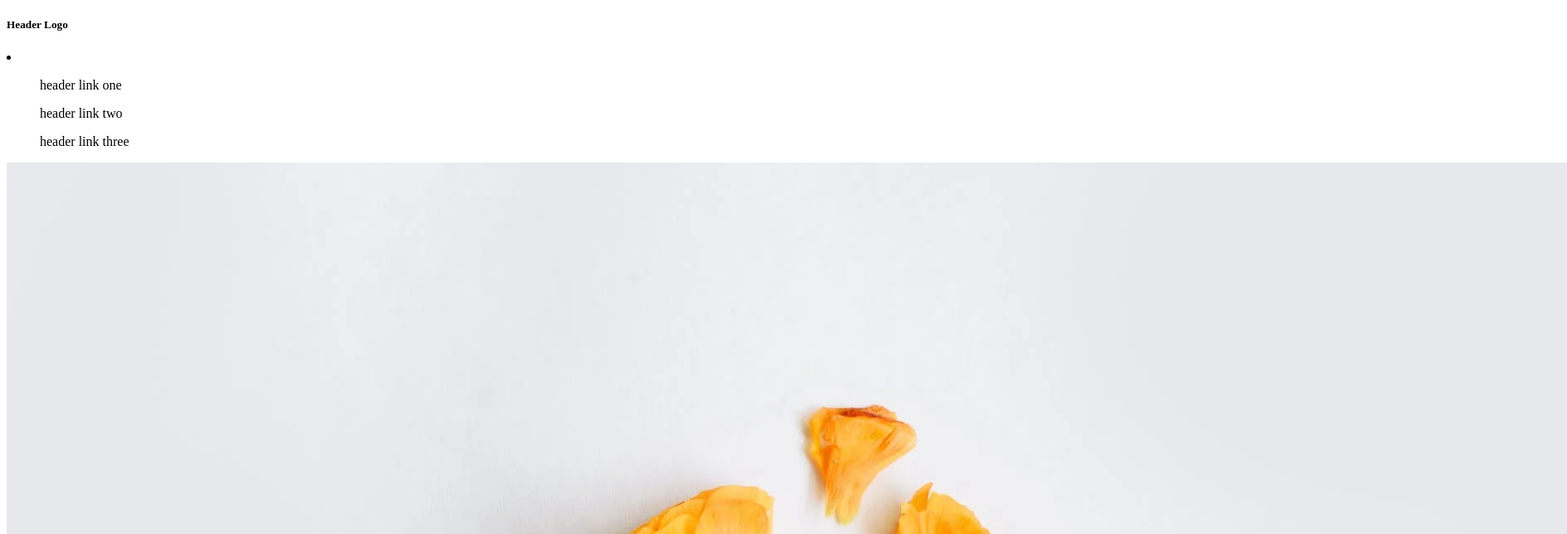
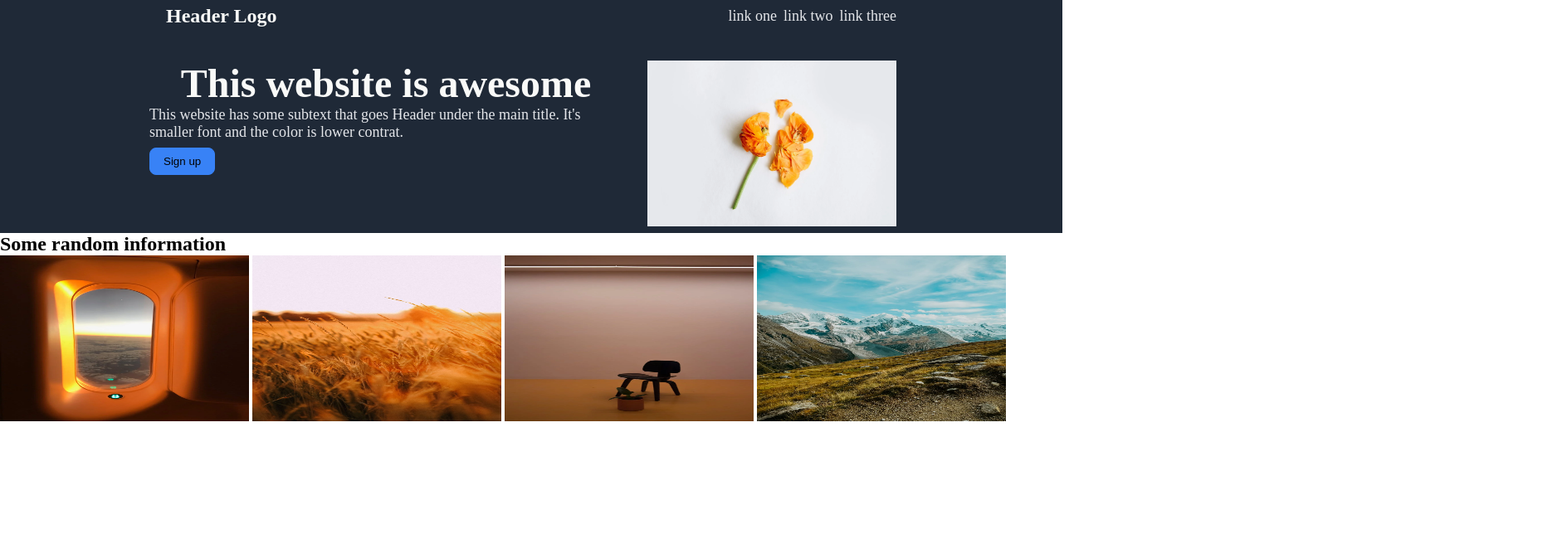
Before and after one commit to AwiyarBracket/landing-page, a plain HTML site: page index.html in a window 1280 px wide. Shown: the top 644 px of the page at 83% size, 1888 px wide, since content can reach past the window. Drawn offline with Linux system fonts and the light colour scheme.

Commit message:
first segment finished

```diff
--- a/index.html
+++ b/index.html
@@ -4,23 +4,43 @@
         <meta charset="UTF-8">
         <title> Landing page </title>
         <link rel="stylesheet" href="style.css">
+        <meta http-equiv="X-UA-Compatible" content="IE=edge">
+        <meta name="viewport" content="width=device-width, initial-scale=1.0">
     </head>
     <body>
-
-        <h5>Header Logo</h5>
+     <div class="body1">
+      <div class="header">
+        <h4>Header Logo</h5>
+      <div class="links">
         <li>
-            <ul>header link one</ul>
-            <ul>header link two</ul>
-            <ul>header link three</ul>
+            <li><a href="google.com">link one</a></li>
+            <li><a href="google.com">link two</a></li>
+            <li><a href="google.com">link three</a></li>
         </li>
-        <img src="images/img2.webp">
+    </div>
+    </div>
+      <div class="header2">
+       <div class="content">
         <h1>This website is awesome</h1>
 
         <p>This website has some subtext that goes Header
             under the main title. It's smaller font and the color is lower contrat.
         </p>
 
-        <button>Sign up</button>
+        <button class="button1">Sign up</button>
+
+    </div>
+      <div class="img1">
+        <img src="images/img2.webp" width="300px" height="200px" >
+    </div>
+    </div>
+    </div>
+        <h2>Some random information</h2>
+        <img src="images/img1.jpg" width="300px" height="200px" >
+        <img src="images/img3.jpg" width="300px" height="200px" >
+        <img src="images/img4.jpg" width="300px" height="200px" >
+        <img src="images/img5.jpg" width="300px" height="200px" >
+
 
 
 
--- a/style.css
+++ b/style.css
@@ -0,0 +1,82 @@
+*{
+    padding: 0;
+    margin: 0;
+    text-decoration: none;
+    list-style: none;
+}
+h4{
+    color: #F9FAF8;
+    font-size: 24px;
+}
+a{
+    font-size: 18px;
+    color: #E5E7EB;
+}
+.header{
+    display: flex;
+    justify-content: center;
+    padding-top: 6px;
+    padding-left: 200px;
+    padding-right: 200px;
+
+}
+
+.links{
+    display: flex;
+    align-items: center;
+    margin-left: auto;
+    gap: 8px;
+}
+
+.body1{
+    background-color: #1F2937;
+
+
+
+}
+
+.img1{
+    padding-right: 200px;
+}
+
+.header2{
+    display: flex;
+    margin-top: 40px;
+
+}
+
+h1{
+    font-size: 48px;
+    font-weight: bold;
+    color: #F9FAF8;
+
+}
+
+p{
+    font-size: 18px;
+    color: #E5E7EB;
+}
+
+.content{
+   display: flex;
+   flex-direction: column;
+   justify-content: center;
+   align-items: center;
+   padding-bottom: 40px;
+   padding-left: 150px;
+   margin: 30px;
+   margin-top: auto;
+
+
+}
+
+.button1{
+    margin-right: auto;
+
+    background-color: #3882F6;
+   margin-top: 8px;
+    padding: 8px 16px;
+    border-radius: 8px;
+    border: 1px solid #3882F6;;
+
+}
```
Also changed, not shown: 1 other file.
